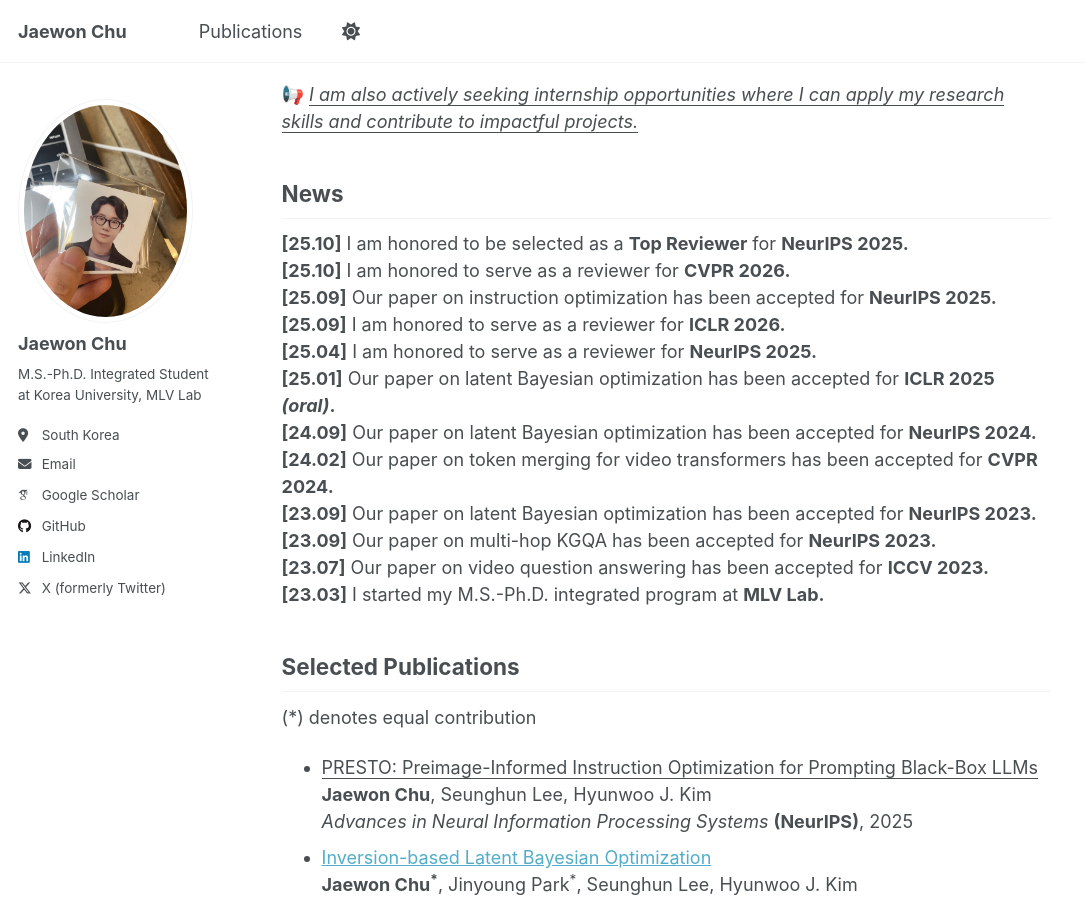
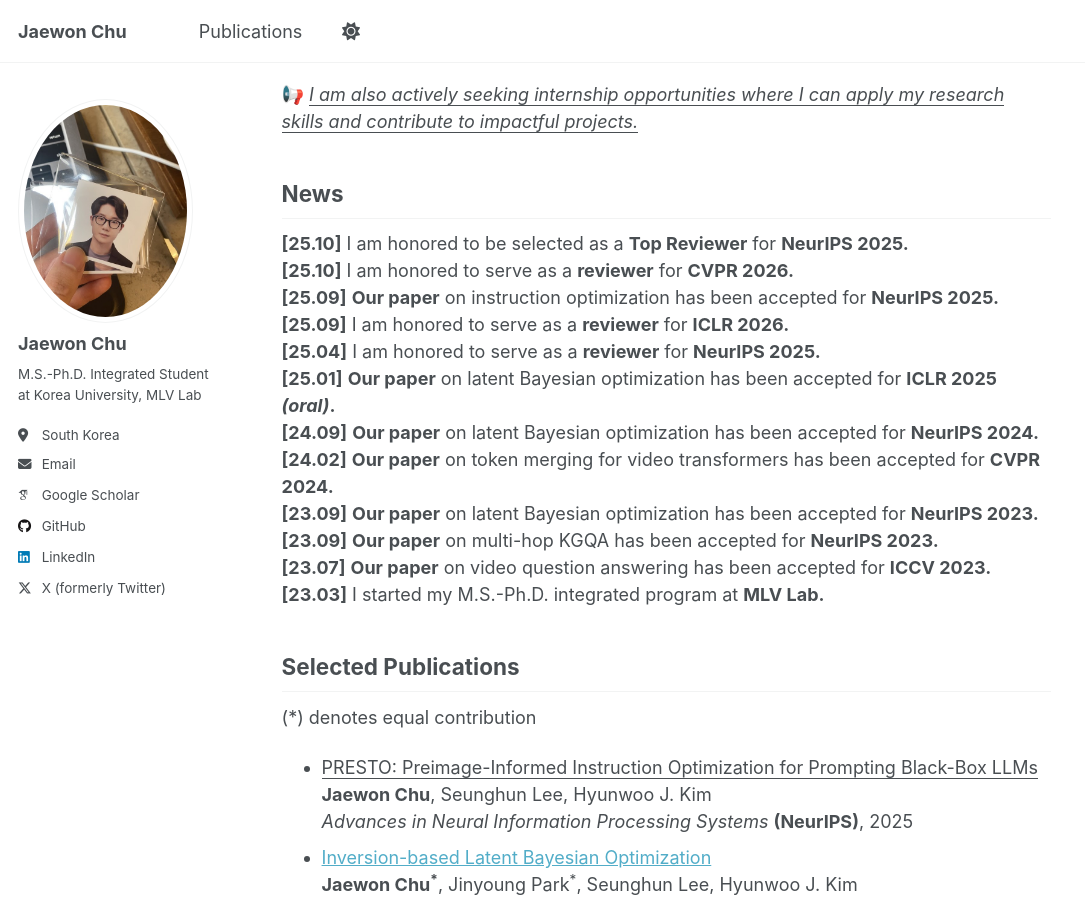
Before and after one commit to jaewonchu/jaewonchu.github.io, a Jekyll site: the page built from _pages/about.md, in a window 1280 px wide and 900 px high, scrolled down 397 px. Shown: the whole window, without its empty margins (0-1085 px from the left). Built offline with Jekyll 4.4.1, drawn with Linux system fonts in a browser that asks for light colours; some web fonts are replaced; a script that is not in the unit is left out.

Commit message:
Commit message

```diff
--- a/_pages/about.md
+++ b/_pages/about.md
@@ -17,16 +17,16 @@ I’m broadly interested in <strong>optimizing generative AI to better serve hum
 News
 ------
 **[25.10]** I am honored to be selected as a **Top Reviewer** for **NeurIPS 2025.**<br>
-**[25.10]** I am honored to serve as a reviewer for **CVPR 2026.**<br>
-**[25.09]** Our paper on instruction optimization has been accepted for **NeurIPS 2025.**<br>
-**[25.09]** I am honored to serve as a reviewer for **ICLR 2026.**<br>
-**[25.04]** I am honored to serve as a reviewer for **NeurIPS 2025.**<br>
-**[25.01]** Our paper on latent Bayesian optimization has been accepted for **ICLR 2025 _(oral)_.**<br>
-**[24.09]** Our paper on latent Bayesian optimization has been accepted for **NeurIPS 2024.**<br>
-**[24.02]** Our paper on token merging for video transformers has been accepted for **CVPR 2024.**<br>
-**[23.09]** Our paper on latent Bayesian optimization has been accepted for **NeurIPS 2023.**<br>
-**[23.09]** Our paper on multi-hop KGQA has been accepted for **NeurIPS 2023.**<br>
-**[23.07]** Our paper on video question answering has been accepted for **ICCV 2023.**<br>
+**[25.10]** I am honored to serve as a **reviewer** for **CVPR 2026.**<br>
+**[25.09]** **Our paper** on instruction optimization has been accepted for **NeurIPS 2025.**<br>
+**[25.09]** I am honored to serve as a **reviewer** for **ICLR 2026.**<br>
+**[25.04]** I am honored to serve as a **reviewer** for **NeurIPS 2025.**<br>
+**[25.01]** **Our paper** on latent Bayesian optimization has been accepted for **ICLR 2025 _(oral)_.**<br>
+**[24.09]** **Our paper** on latent Bayesian optimization has been accepted for **NeurIPS 2024.**<br>
+**[24.02]** **Our paper** on token merging for video transformers has been accepted for **CVPR 2024.**<br>
+**[23.09]** **Our paper** on latent Bayesian optimization has been accepted for **NeurIPS 2023.**<br>
+**[23.09]** **Our paper** on multi-hop KGQA has been accepted for **NeurIPS 2023.**<br>
+**[23.07]** **Our paper** on video question answering has been accepted for **ICCV 2023.**<br>
 **[23.03]** I started my M.S.-Ph.D. integrated program at **MLV Lab.**
 
 Selected Publications
```
